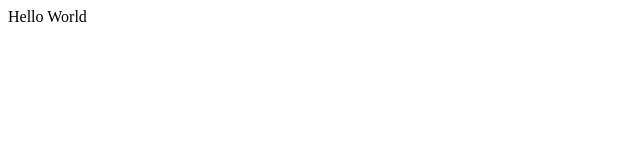
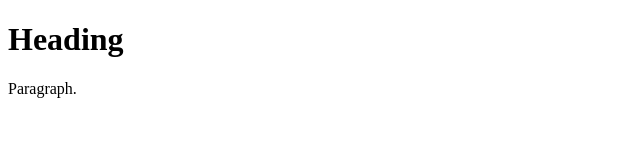
Before and after one commit to NPartin/UAB-CS-221, a plain HTML site: page Lab1/myfirstpage.html in a window 1280 px wide. Shown: the whole page, without its empty margins (0-640 px from the left). Drawn offline with Linux system fonts and the light colour scheme.

Commit message:
Changes to <body> in myfirstpage.html

```diff
--- a/Lab1/myfirstpage.html
+++ b/Lab1/myfirstpage.html
@@ -5,6 +5,6 @@
     <title>Lab1</title>
 </head>
 <body>
-Hello World
-</body>
+    <h1>Heading</h1>
+    <p>Paragraph.</p></body>
 </html>
```
